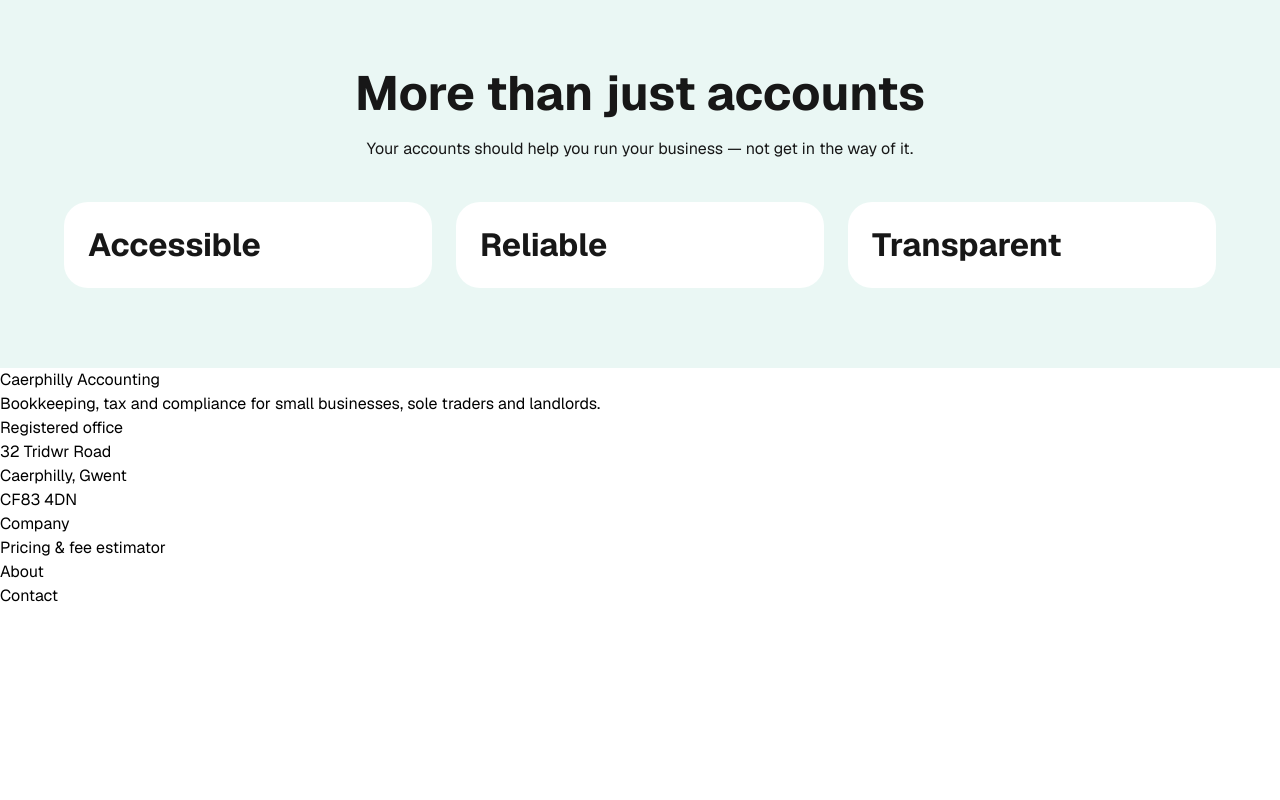
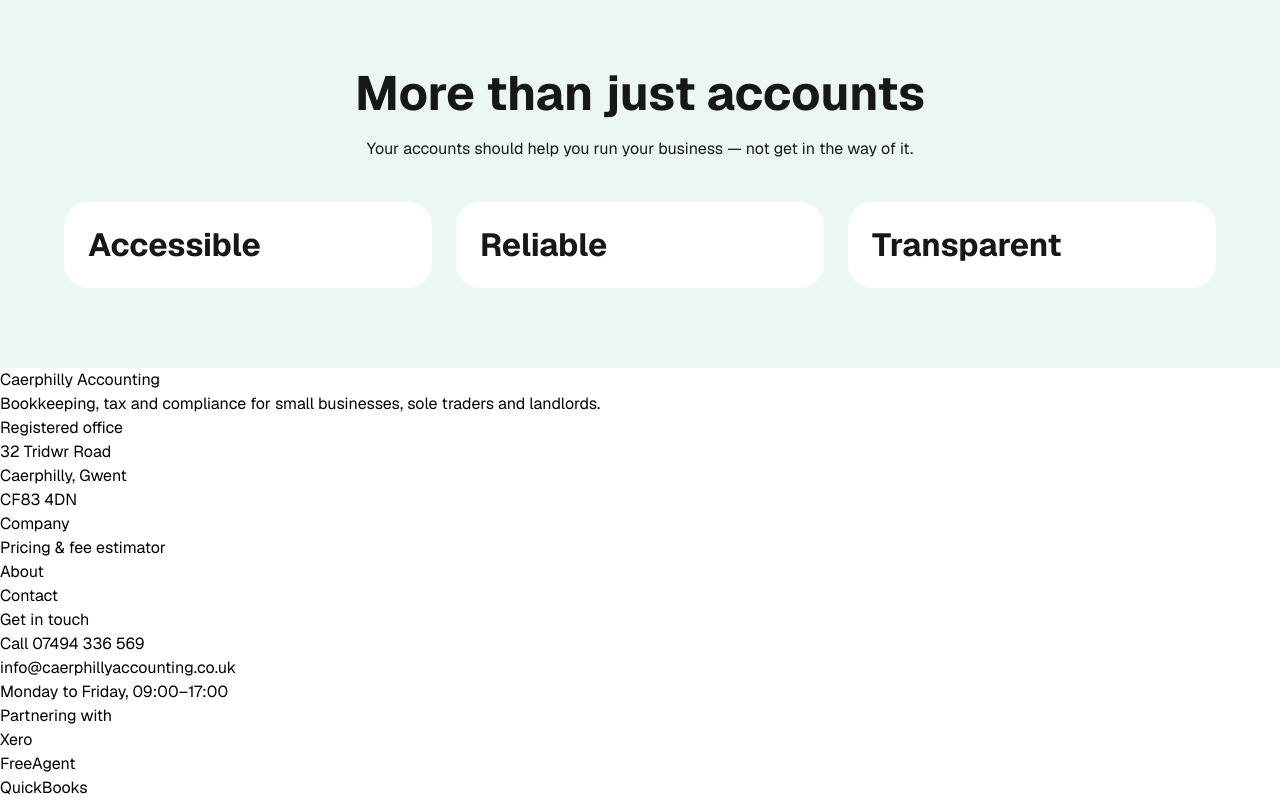
Before and after one commit to sanhu7/caerphilly-accounting-redesign, a Next.js app: page / in a window 1280 px wide. Shown: the part 533-1333 px from the top of the page. Before the commit the page ends 1141 px from the top, so only its background shows below. Built offline with nearby package versions, Linux system fonts and the light colour scheme.

Commit message:
add footer partner section

```diff
--- a/components/layout/Footer.tsx
+++ b/components/layout/Footer.tsx
@@ -28,6 +28,33 @@ export default function Footer() {
                     <li><Link href="/contact">Contact</Link></li>
                 </ul>
             </nav>
+            <div>
+                <h2>Get in touch</h2>
+
+                <ul>
+                    <li>
+                        <a href="tel:+447494336569">
+                            Call 07494 336 569
+                        </a>
+                    </li>
+                    <li>
+                        <a href="mailto:info@caerphillyaccounting.co.uk">
+                            info@caerphillyaccounting.co.uk
+                        </a>
+                    </li>
+                </ul>
+
+                <p>Monday to Friday, 09:00–17:00</p>
+            </div>
+            <div>
+                <h2> Partnering with</h2>
+
+                <ul>
+                    <li>Xero</li>
+                    <li> FreeAgent</li>
+                    <li> QuickBooks</li>
+                </ul>
+            </div>
 
         </footer>
     );
```
